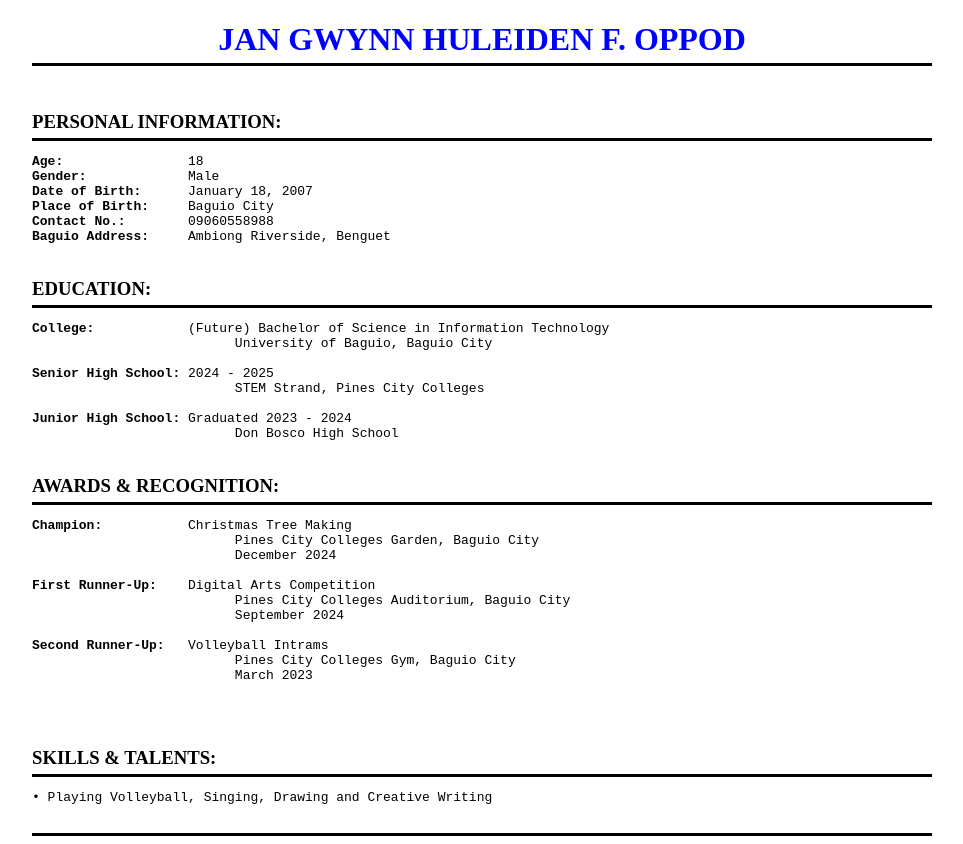
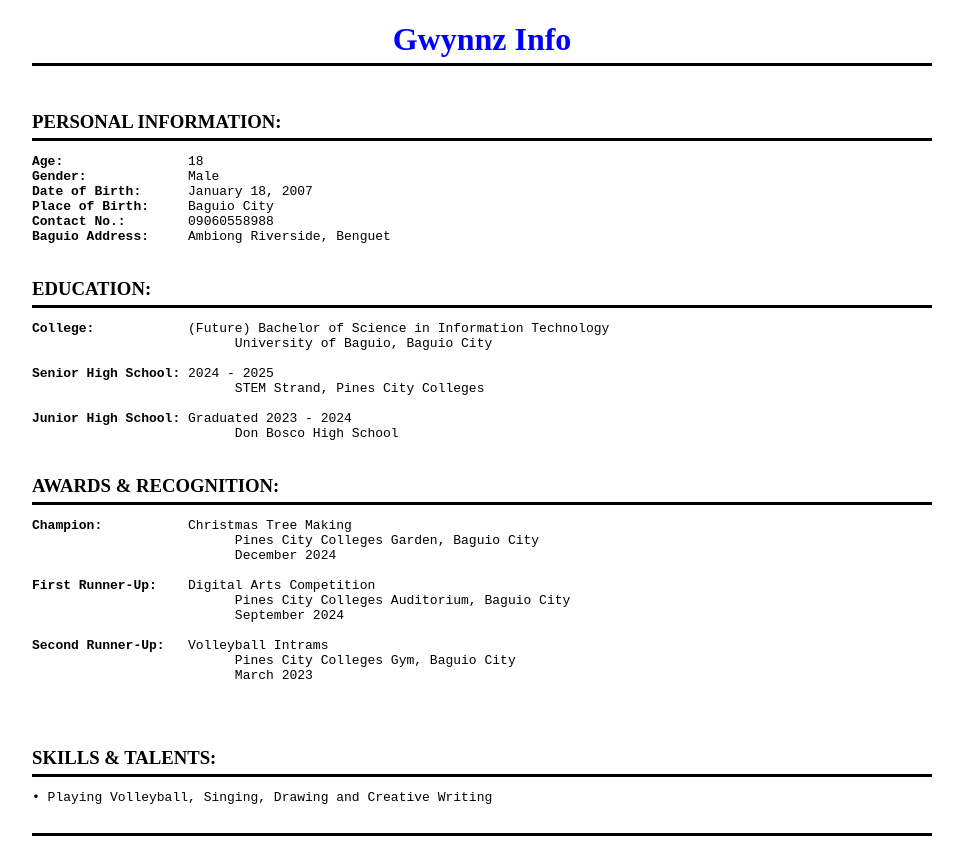
Before and after one commit to JanTheThird/MyFirstWebssite, a plain HTML site: page index.html in a window 1280 px wide. Shown: the whole page, without its empty margins (158-1121 px from the left). Drawn offline with Linux system fonts and the light colour scheme.

Commit message:
Update index.html

```diff
--- a/index.html
+++ b/index.html
@@ -8,7 +8,7 @@
 <body>
   <div style="width: 900px; margin: 0 auto;">
     <!-- Name -->
-    <h1 style="color: blue; text-align: center; margin-bottom: 5px;">JAN GWYNN HULEIDEN F. OPPOD</h1>
+    <h1 style="color: blue; text-align: center; margin-bottom: 5px;">Gwynnz Info</h1>
     <hr style="height: 3px; background-color: black; border: none; margin-top: 0;" />
     <br />
 
```
